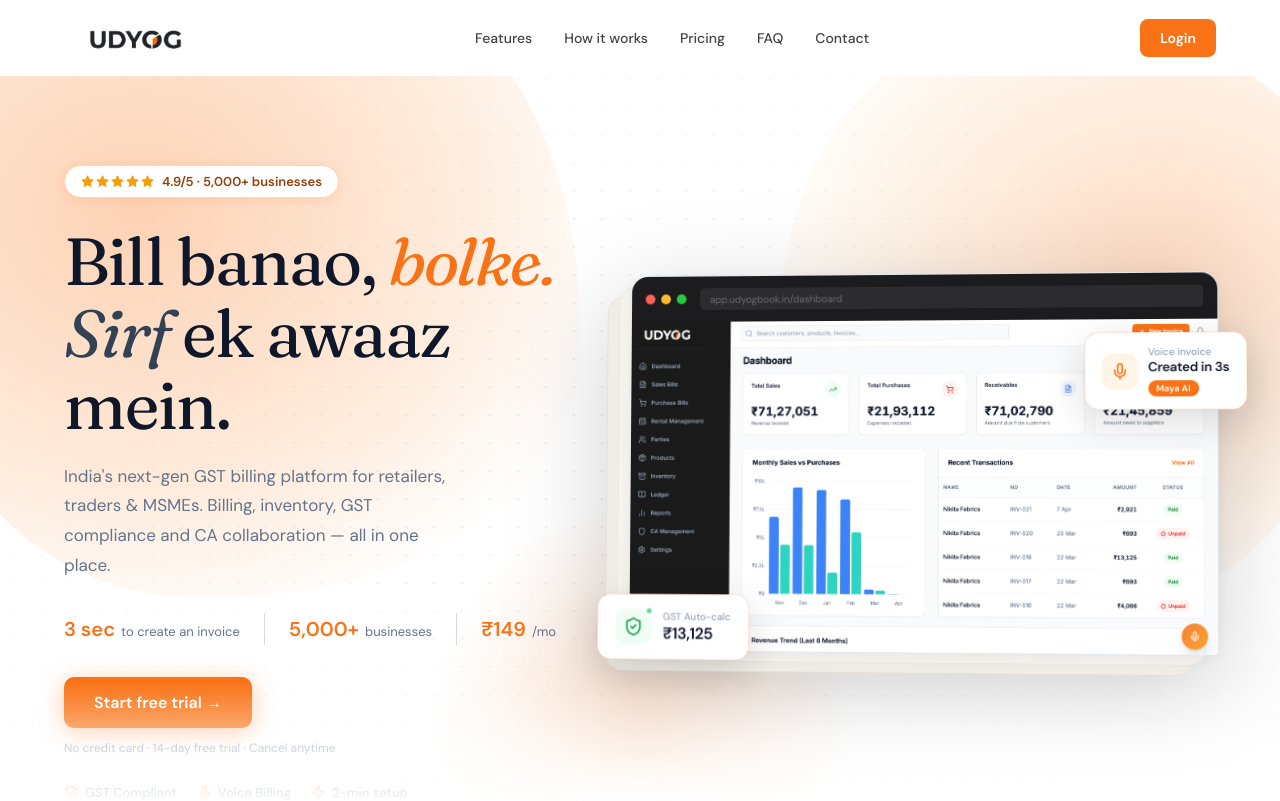
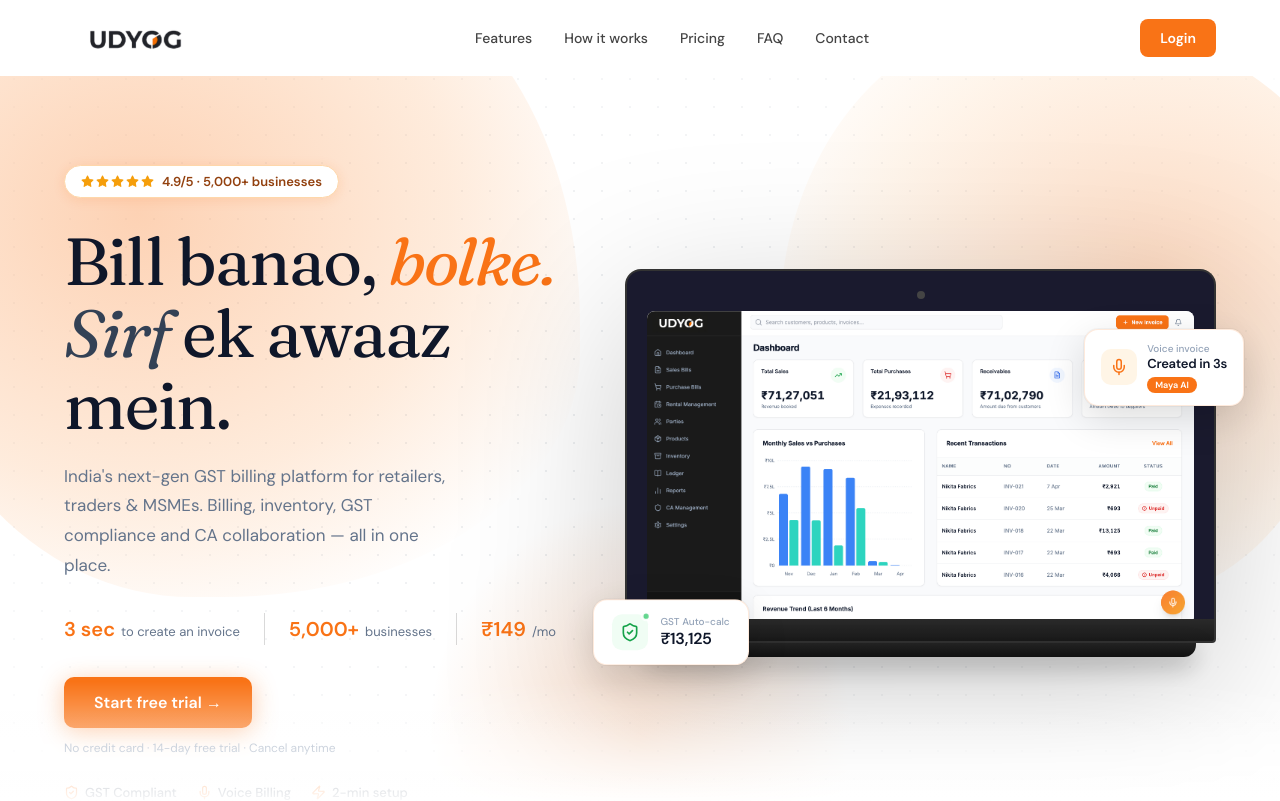
Before and after one commit to rounak621/udyogbook-landing, a Next.js app: page / in a window 1280 px wide. Shown: the top 801 px of the page. Built offline with nearby package versions, Linux system fonts and the light colour scheme.

Commit message:
Hero — replace blurry 3D image with laptop mockup

```diff
--- a/app/components/Hero.tsx
+++ b/app/components/Hero.tsx
@@ -102,27 +102,8 @@
         .stat-inline-lbl { font-size: 13px; color: #64748b; margin-left: 6px; }
 
 
-        /* ── RIGHT — 3D DASHBOARD ── */
+        /* ── RIGHT — DASHBOARD ── */
         .hero-right { position: relative; display: flex; align-items: center; justify-content: center; padding-bottom: 40px; }
-        .scene-3d {
-          position: relative; width: 100%; z-index: 1;
-          transform: perspective(2000px) rotateY(-5deg) rotateX(2deg);
-          filter: drop-shadow(0 25px 50px rgba(0,0,0,0.18));
-          border-radius: 12px;
-          transition: transform 0.3s ease;
-        }
-        .scene-3d:hover { transform: perspective(2000px) rotateY(-3deg) rotateX(1deg); }
-
-        /* Stacked card layers */
-        .dash-layer-3 { position: absolute; top: 20px; left: -24px; right: 24px; bottom: -20px; background: #f0ece6; border-radius: 18px; border: 1px solid #e5e0da; z-index: 0; }
-        .dash-layer-2 { position: absolute; top: 10px; left: -12px; right: 12px; bottom: -10px; background: #f7f4f0; border-radius: 18px; border: 1px solid #ede8e3; z-index: 1; }
-        .dash-main { position: relative; z-index: 2; background: #fff; border-radius: 16px; border: 1px solid #e2e8f0; box-shadow: 0 4px 16px rgba(0,0,0,0.06); transform: translateZ(0); backface-visibility: hidden; -webkit-backface-visibility: hidden; }
-
-        .browser-bar { background: #1c1c1e; padding: 12px 14px; display: flex; align-items: center; gap: 6px; border-radius: 16px 16px 0 0; transform: translateZ(0); backface-visibility: hidden; -webkit-backface-visibility: hidden; }
-        .browser-dot { width: 10px; height: 10px; border-radius: 50%; }
-        .browser-url { flex: 1; background: rgba(255,255,255,0.07); border-radius: 5px; height: 22px; margin-left: 8px; display: flex; align-items: center; padding: 0 10px; }
-        .browser-url span { color: rgba(255,255,255,0.3); font-size: 10px; }
-        .browser-screen { line-height: 0; transform: translateZ(0); backface-visibility: hidden; -webkit-backface-visibility: hidden; }
 
         /* Floating cards */
         .float-gst {
@@ -249,36 +230,72 @@
               filter: 'blur(40px)',
               pointerEvents: 'none' as const,
             }} />
-            <div className="scene-3d" style={{ WebkitBackfaceVisibility: 'hidden', backfaceVisibility: 'hidden' }}>
-              <div className="dash-layer-3" />
-              <div className="dash-layer-2" />
-              <div className="dash-main">
-                <div className="browser-bar">
-                  <div className="browser-dot" style={{ background: '#ff5f57' }} />
-                  <div className="browser-dot" style={{ background: '#febc2e' }} />
-                  <div className="browser-dot" style={{ background: '#28c840' }} />
-                  <div className="browser-url"><span>app.udyogbook.in/dashboard</span></div>
-                </div>
-                <div className="browser-screen">
+            {/* Laptop Mockup */}
+            <div style={{
+              position: 'relative',
+              width: '100%',
+              maxWidth: '600px',
+              margin: '0 auto',
+              filter: 'drop-shadow(0 40px 80px rgba(0,0,0,0.20))',
+            }}>
+              {/* Laptop Screen */}
+              <div style={{
+                background: '#1a1a2e',
+                borderRadius: '16px 16px 0 0',
+                padding: '20px 20px 0 20px',
+                border: '2px solid #333',
+                borderBottom: 'none',
+                position: 'relative',
+              }}>
+                {/* Camera dot */}
+                <div style={{
+                  width: 8, height: 8,
+                  background: '#444',
+                  borderRadius: '50%',
+                  margin: '0 auto 12px',
+                }} />
+
+                {/* Screen content */}
+                <div style={{
+                  borderRadius: '8px 8px 0 0',
+                  overflow: 'hidden',
+                  background: '#fff',
+                  lineHeight: 0,
+                }}>
                   <Image
                     src="/dashboard-screenshot.png"
                     alt="Udyog Dashboard"
                     width={1457}
                     height={822}
-                    quality={90}
+                    quality={95}
                     priority={true}
-                    sizes="(max-width: 768px) 100vw, 55vw"
+                    sizes="(max-width: 768px) 100vw, 50vw"
                     style={{
                       width: '100%',
                       height: 'auto',
                       display: 'block',
-                      WebkitBackfaceVisibility: 'hidden',
-                      backfaceVisibility: 'hidden',
-                      transform: 'translateZ(0)',
                     }}
                   />
                 </div>
               </div>
+
+              {/* Laptop Base */}
+              <div style={{
+                background: 'linear-gradient(180deg, #2a2a2a 0%, #1a1a1a 100%)',
+                height: '24px',
+                borderRadius: '0 0 4px 4px',
+                border: '2px solid #333',
+                borderTop: 'none',
+              }} />
+
+              {/* Laptop Bottom/Hinge */}
+              <div style={{
+                background: 'linear-gradient(180deg, #222 0%, #111 100%)',
+                height: '14px',
+                borderRadius: '0 0 12px 12px',
+                margin: '0 20px',
+                boxShadow: '0 8px 24px rgba(0,0,0,0.3)',
+              }} />
               {/* Floating cards */}
               <div className="float-gst">
                 <div className="float-icon gst-pulse" style={{ background: '#F0FDF4' }}>
```
